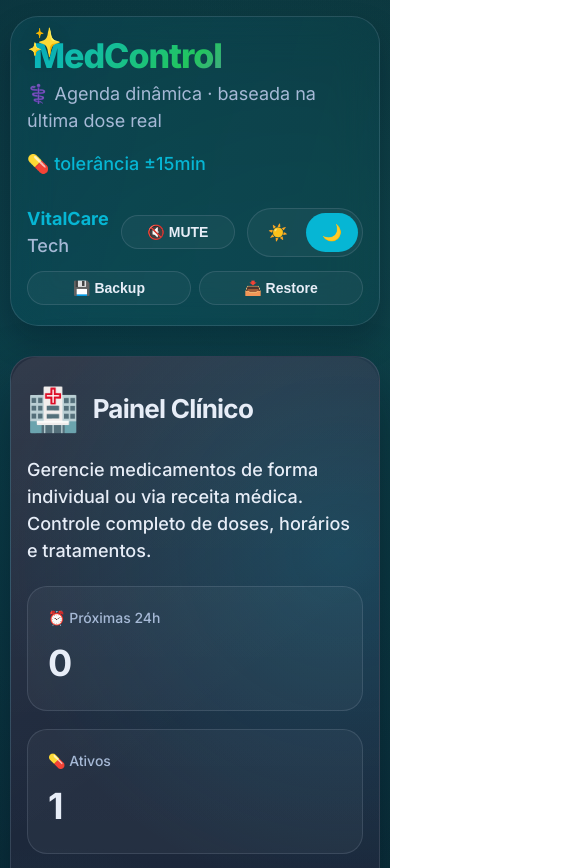
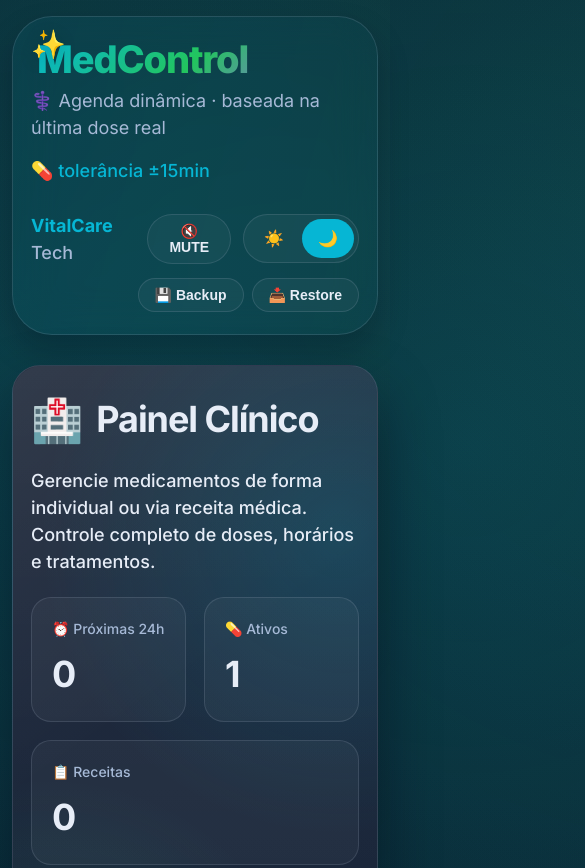
Before and after one commit to vapesmadcat-blip/vitalcare-medcontrol-full, a website: page www/index.html in a window 390 px wide. Shown: the top 868 px of the page, 585 px wide, since content can reach past the window. Drawn offline with Linux system fonts and the light colour scheme.

Commit message:
Fix HTML structure and remove responsive styles

```diff
--- a/www/index.html
+++ b/www/index.html
@@ -1,4 +1,4 @@
- <!DOCTYPE html>
+<!DOCTYPE html>
 <html lang="pt-BR">
 <head>
   <meta charset="UTF-8" />
@@ -136,119 +136,6 @@
     .global-mute.muted{background:linear-gradient(145deg,#64748b,#334155);color:#fff}
     .alert-mode-select{width:auto;min-width:132px;padding:9px 12px;border-radius:14px;font-size:13px;text-transform:none;background:var(--input);color:var(--text);border:1px solid var(--border)}
     .pending-title-line{display:flex;gap:10px;align-items:center;flex-wrap:wrap}
-
-
-    /* =========================================================
-       AJUSTE RESPONSIVO SEGURO — NÃO ALTERA LÓGICA / DB / IDS
-       ========================================================= */
-    html, body {
-      width: 100%;
-      max-width: 100%;
-      overflow-x: hidden;
-    }
-
-    .wrap {
-      width: 100%;
-      max-width: 1200px;
-      margin: 0 auto;
-    }
-
-    .topbar,
-    .card,
-    .hero,
-    .grid,
-    .stack,
-    #vc-native-test-box {
-      width: 100%;
-      max-width: 100%;
-    }
-
-    .brand h1 {
-      font-size: clamp(34px, 8vw, 56px);
-    }
-
-    .hero-copy h2 {
-      font-size: clamp(26px, 6vw, 36px);
-    }
-
-    h3 {
-      font-size: clamp(22px, 5vw, 26px);
-    }
-
-    input,
-    select,
-    textarea,
-    button {
-      max-width: 100%;
-    }
-
-    .pending-row {
-      width: 100%;
-    }
-
-    @media (max-width: 700px) {
-      body {
-        padding: 16px 10px;
-      }
-
-      .wrap {
-        max-width: 100%;
-      }
-
-      .topbar {
-        padding: 20px 16px;
-        border-radius: 28px;
-      }
-
-      .topbar-right {
-        align-items: stretch;
-        width: 100%;
-      }
-
-      .topbar-actions,
-      .backup-buttons {
-        width: 100%;
-        flex-wrap: wrap;
-      }
-
-      .topbar-actions > *,
-      .backup-buttons > * {
-        flex: 1;
-      }
-
-      .card,
-      .hero {
-        padding: 20px 16px;
-        border-radius: 24px;
-      }
-
-      .stats-mini {
-        flex-direction: column;
-      }
-
-      .pending-row {
-        flex-direction: column;
-        align-items: stretch;
-      }
-
-      .pending-row > div:last-child {
-        width: 100%;
-        flex-wrap: wrap;
-      }
-
-      .pending-row button {
-        flex: 1;
-      }
-
-      table {
-        min-width: 720px;
-      }
-
-      #vc-native-test-box {
-        padding: 18px;
-        border-radius: 24px;
-      }
-    }
 
   </style>
 </head>
@@ -895,7 +782,7 @@
     }
   }
 
-  async   function checkAlerts(){
+  function checkAlerts(){
     const nativeOn=!!getLocalNotifications();
     getRegs().forEach(reg=>{
       if(reg.done)return;
@@ -945,7 +832,7 @@
     }
     render();setInterval(()=>{checkAlerts();render()},30000);checkAlerts();setStatus("💊 MedControl · Pronto!");
   }
-  init();
+  if(document.readyState==="loading")document.addEventListener("DOMContentLoaded",init);else init();
 })();
 </script>
 
@@ -1060,4 +947,4 @@
 </script>
 
 </body>
-</html>
+                                         </html>
```
